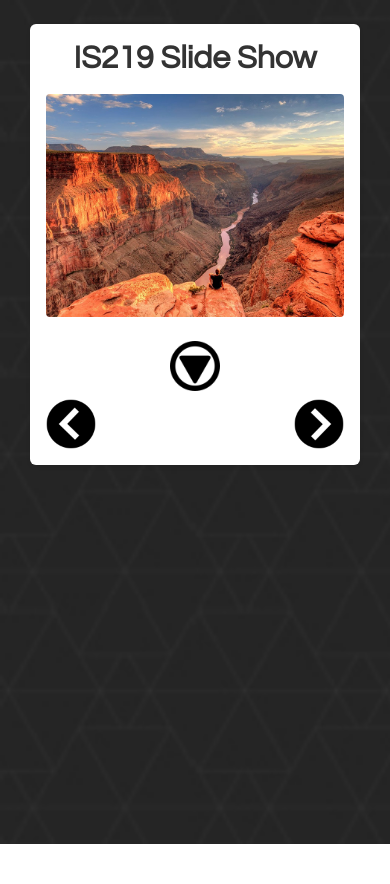
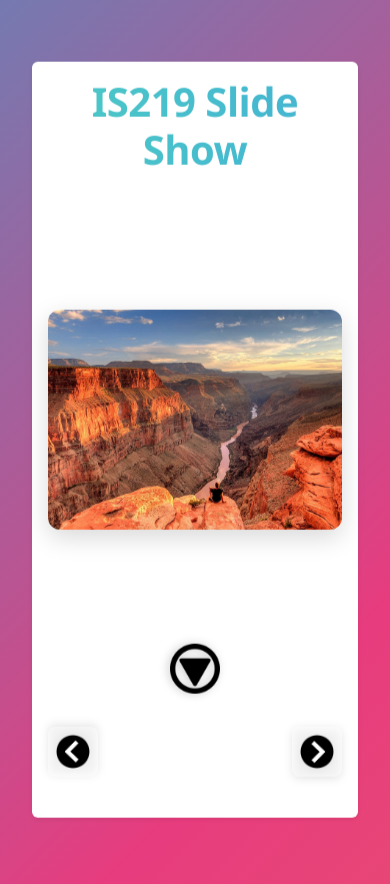
Before and after one commit to User319183/Sridar-PhotoApp, a plain HTML site: page index.html in a window 390 px wide. Before the commit the page ends 844 px from the top, so only its background shows below. Drawn offline with nearby package versions, Linux system fonts and the light colour scheme.

Commit message:
Improved styling and responsiveness

```diff
--- a/style.css
+++ b/style.css
@@ -1,84 +1,195 @@
+* {
+	margin: 0;
+	padding: 0;
+	box-sizing: border-box;
+}
+
 body {
 	overflow-x: hidden;
-	font-family: "Century Gothic", sans-serif;
-	background-image: url("../img/geometry.jpg");
-	background-size: cover;
-	background-attachment: fixed;
-	color: #222;
+	font-family: 'Segoe UI', Tahoma, Geneva, Verdana, sans-serif;
+	background: linear-gradient(-45deg, #ee7752, #e73c7e, #23a6d5, #23d5ab);
+	background-size: 400% 400%;
+	animation: gradientShift 15s ease infinite;
+	min-height: 100vh;
+	display: flex;
+	align-items: center;
+	justify-content: center;
+	padding: 40px 20px;
+	color: #2d3748;
 }
 
 #photoBooth {
-	padding: 25px;
-	max-width: 500px;
-	width: 90%;
+	padding: 40px;
+	max-width: 600px;
+	width: 100%;
 	margin: auto;
-	background-color: rgba(255, 255, 255, 0.9);
-	border-radius: 8px;
-	box-shadow: 0px 4px 8px rgba(0, 0, 0, 0.2);
+	background: rgba(255, 255, 255, 0.95);
+	backdrop-filter: blur(10px);
+	border-radius: 20px;
+	box-shadow: 0 20px 60px rgba(0, 0, 0, 0.4), 0 0 0 1px rgba(255, 255, 255, 0.8) inset;
+	animation: fadeIn 0.6s ease-out, float 6s ease-in-out infinite;
+}
+
+@keyframes gradientShift {
+	0% {
+		background-position: 0% 50%;
+	}
+
+	50% {
+		background-position: 100% 50%;
+	}
+
+	100% {
+		background-position: 0% 50%;
+	}
+}
+
+@keyframes float {
+
+	0%,
+	100% {
+		transform: translateY(0px);
+	}
+
+	50% {
+		transform: translateY(-10px);
+	}
+}
+
+@keyframes fadeIn {
+	from {
+		opacity: 0;
+		transform: translateY(20px);
+	}
+
+	to {
+		opacity: 1;
+		transform: translateY(0);
+	}
 }
 
 .photoHolder {
 	width: 100%;
 	text-align: center;
+	margin: 30px 0;
+	position: relative;
+	min-height: 400px;
+	display: flex;
+	align-items: center;
+	justify-content: center;
 }
 
 .thumbnail {
 	width: 100%;
 	max-width: 100%;
 	height: auto;
-	border-radius: 4px;
+	max-height: 500px;
+	object-fit: contain;
+	border-radius: 12px;
+	box-shadow: 0 8px 24px rgba(0, 0, 0, 0.15);
+	transition: transform 0.3s ease, box-shadow 0.3s ease;
+}
+
+.thumbnail:hover {
+	transform: scale(1.02);
+	box-shadow: 0 12px 32px rgba(0, 0, 0, 0.25);
 }
 
 .banner {
-	font-size: 2rem;
-	font-weight: bold;
-	color: #333;
+	font-size: 2.5rem;
+	font-weight: 700;
+	background: linear-gradient(90deg, #ff6b6b, #4ecdc4, #45b7d1, #f7dc6f);
+	background-size: 300% 300%;
+	animation: gradientShift 8s ease infinite;
+	-webkit-background-clip: text;
+	-webkit-text-fill-color: transparent;
+	background-clip: text;
+	margin-bottom: 20px;
+	letter-spacing: -0.5px;
 }
 
 .moreIndicator {
 	height: 50px;
 	width: 50px;
 	cursor: pointer;
-	transition: transform 0.3s ease;
+	transition: transform 0.3s ease, filter 0.3s ease;
+	filter: drop-shadow(0 2px 4px rgba(0, 0, 0, 0.2));
+}
+
+.moreIndicator:hover {
+	transform: scale(1.1);
+	filter: drop-shadow(0 4px 8px rgba(0, 0, 0, 0.3));
+}
+
+#nav {
+	display: flex;
+	justify-content: center;
+	align-items: center;
+	gap: 20px;
+	margin: 25px 0;
 }
 
 #nav img {
 	height: 50px;
 	width: 50px;
 	cursor: pointer;
-	transition: opacity 0.3s;
+	transition: all 0.3s ease;
+	filter: drop-shadow(0 2px 4px rgba(0, 0, 0, 0.2));
+	border-radius: 8px;
+	padding: 8px;
+	background: rgba(255, 255, 255, 0.5);
 }
-#nav img:hover,
-#nav img:focus {
-	opacity: 0.7;
+
+#nav img:hover {
+	transform: scale(1.15) translateY(-2px);
+	background: rgba(255, 255, 255, 0.9);
+	filter: drop-shadow(0 4px 8px rgba(0, 0, 0, 0.3));
+}
+
+#nav img:active {
+	transform: scale(1.05);
 }
 
 .details {
-	border: 1px dashed #000;
-	padding: 15px;
-	background-color: #f8f9fa;
-	border-radius: 4px;
-	color: #333;
-	font-size: 1rem;
+	border: none;
+	padding: 25px;
+	background: linear-gradient(135deg, #f8f9fa, #e9ecef);
+	border-radius: 12px;
+	color: #2d3748;
+	font-size: 1.05rem;
+	line-height: 1.8;
+	margin-top: 20px;
+	box-shadow: 0 4px 12px rgba(0, 0, 0, 0.08) inset;
 }
 
 .details p {
-	margin: 10px 0;
+	margin: 12px 0;
+	font-weight: 500;
+}
+
+.details p:first-child {
+	font-size: 1.15rem;
+	color: #667eea;
+	font-weight: 600;
 }
 
 .rot90 {
 	transform: rotate(90deg);
+	transition: transform 0.6s ease;
 }
 
 .rot180 {
 	transform: rotate(180deg);
+	transition: transform 0.6s ease;
 }
 
 .rot270 {
 	transform: rotate(270deg);
+	transition: transform 0.6s ease;
 }
 
 img:focus {
-	outline: 3px solid #007bff;
-	outline-offset: 2px;
+	outline: 3px solid #667eea;
+	outline-offset: 3px;
+	border-radius: 12px;
 }
```
